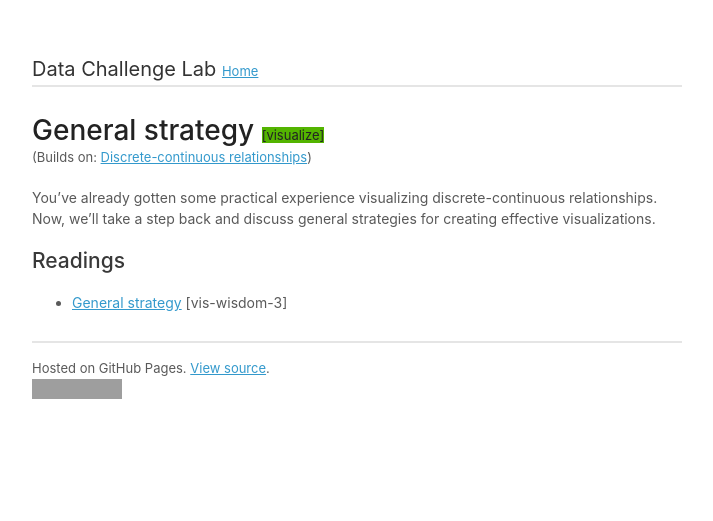
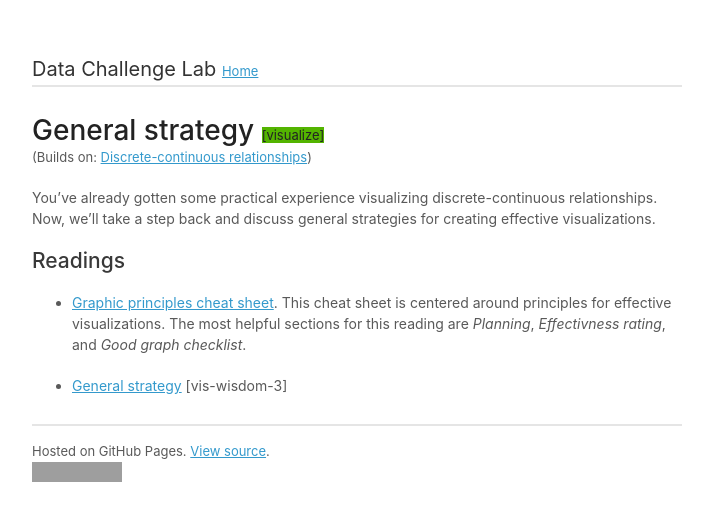
Before and after one commit to dcl-2019-01/curriculum, a Jekyll site: the page built from docs/vis-strategy.md, in a window 1280 px wide. Shown: the top 521 px of the page, without its empty margins (283-996 px from the left). Built offline with Jekyll 4.4.1, drawn with Linux system fonts in a browser that asks for light colours; our own code applies the rules of GitHub Pages for plain Markdown files; a script that is not in the unit is left out; grey boxes are pictures that could not be loaded.

Commit message:
Add cheat sheet

```diff
--- a/docs/vis-strategy.md
+++ b/docs/vis-strategy.md
@@ -13,4 +13,9 @@ creating effective visualizations.
 
 ## Readings
 
+  * [Graphic principles cheat sheet](https://github.com/GraphicsPrinciples/CheatSheet/blob/master/NVSCheatSheet.pdf).
+    This cheat sheet is centered around principles for effective
+    visualizations.  The most helpful sections for this reading are _Planning_,
+    _Effectivness rating_, and _Good graph checklist_.
+
   * [General strategy](https://bookdown.org/content/2138/general-strategy.html) [vis-wisdom-3]
```
